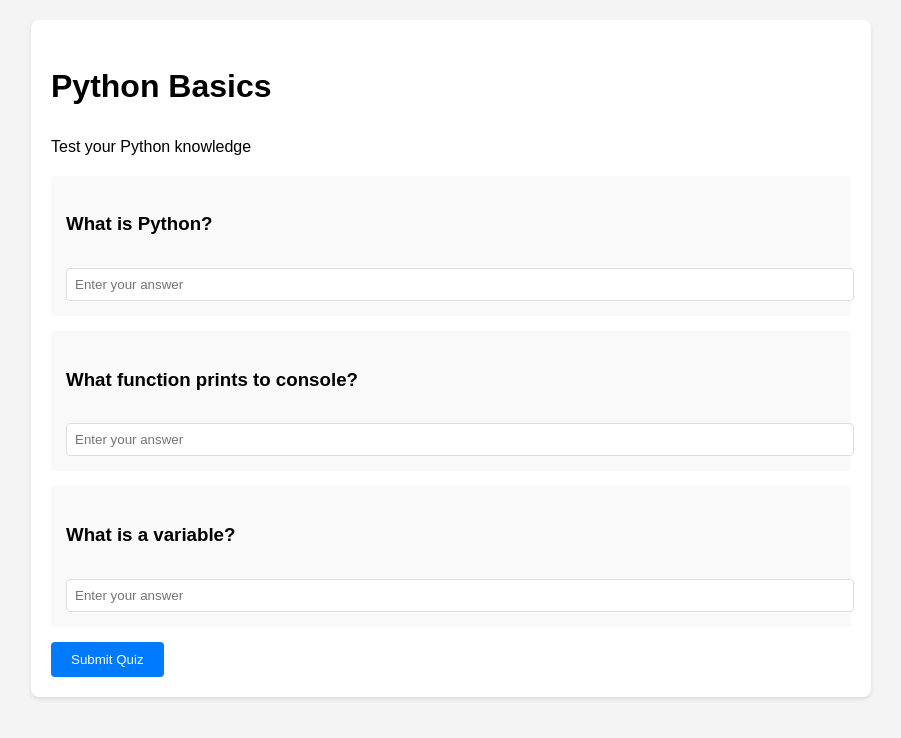
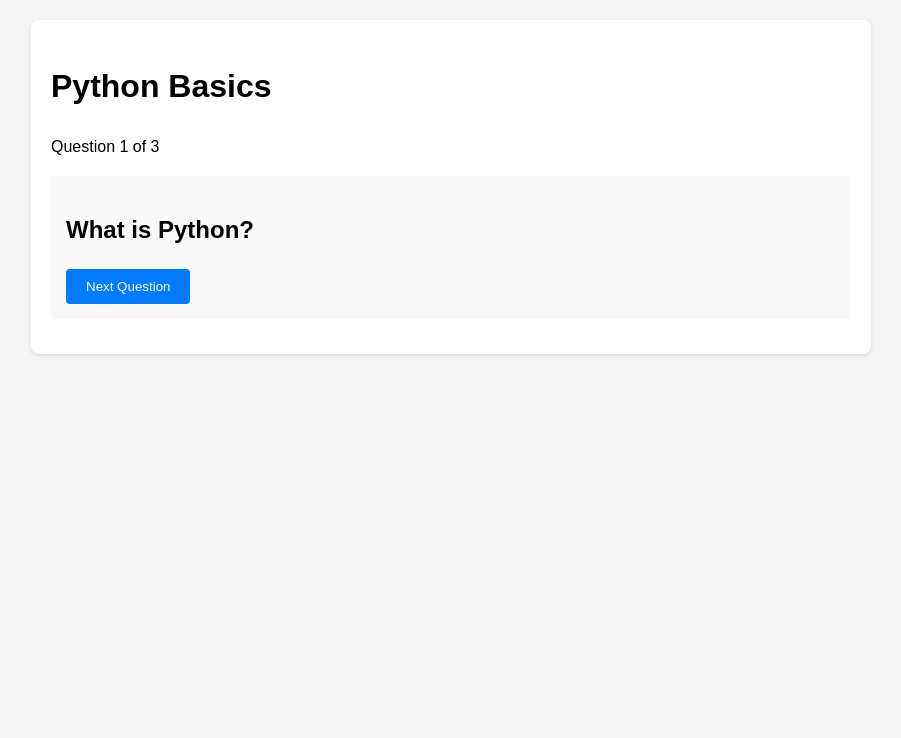
Before and after one commit to yassnemo/brain-quest, a Django app: page /quiz/1/ in a window 1280 px wide. Shown: the top 738 px of the page, without its empty margins (189-1090 px from the left). Run offline with Django 4.2, Linux system fonts and the light colour scheme; data comes from the database, SQL or seed files in the repository; data that the repository does not hold is empty.

Commit message:
Add quiz result view

```diff
--- a/src/manage.py
+++ b/src/manage.py
@@ -13,6 +13,6 @@ def main():
             "forget to activate a virtual environment?"
         ) from exc
     execute_from_command_line(sys.argv)
-DEBUG = True
+
 if __name__ == '__main__':
     main()
--- a/src/quiz/models.py
+++ b/src/quiz/models.py
@@ -1,27 +1,30 @@
 from django.db import models
+import random
 
 class Quiz(models.Model):
     title = models.CharField(max_length=200)
     description = models.TextField()
     created_at = models.DateTimeField(auto_now_add=True)
+    questions_per_quiz = models.IntegerField(default=10)
 
-    def __str__(self):
-        return self.title
+    def get_random_questions(self):
+        questions = list(self.question_set.all())
+        if len(questions) > self.questions_per_quiz:
+            return random.sample(questions, self.questions_per_quiz)
+        return questions
 
 class Question(models.Model):
     quiz = models.ForeignKey(Quiz, on_delete=models.CASCADE)
     question_text = models.CharField(max_length=200)
-    answer = models.CharField(max_length=200)
     created_at = models.DateTimeField(auto_now_add=True)
 
     def __str__(self):
         return self.question_text
 
-class UserScore(models.Model):
-    quiz = models.ForeignKey(Quiz, on_delete=models.CASCADE)
-    user_name = models.CharField(max_length=100)
-    score = models.IntegerField()
-    completed_at = models.DateTimeField(auto_now_add=True)
+class Answer(models.Model):
+    question = models.ForeignKey(Question, on_delete=models.CASCADE)
+    answer_text = models.CharField(max_length=200)
+    is_correct = models.BooleanField(default=False)
 
     def __str__(self):
-        return f"{self.user_name} - {self.score}"
+        return self.answer_text
--- a/src/quiz/templates/quiz/quiz.html
+++ b/src/quiz/templates/quiz/quiz.html
@@ -1,27 +1,27 @@
 {% extends 'quiz/base.html' %}
 {% load static %}
-
-{% block title %}{{ quiz.title }}{% endblock %}
 
 {% block content %}
 <div class="quiz-container">
     <h1>{{ quiz.title }}</h1>
-    <p class="quiz-description">{{ quiz.description }}</p>
+    <p class="progress">{{ progress }}</p>
 
-    <form method="post" action="{% url 'quiz:submit_quiz' quiz.id %}">
-        {% csrf_token %}
-        {% for question in quiz.question_set.all %}
-            <div class="question-card">
-                <h3>{{ question.question_text }}</h3>
-                <div class="answer-input">
-                    <input type="text"
-                           name="answer_{{ question.id }}"
-                           placeholder="Enter your answer"
+    <div class="question-card">
+        <h2>{{ question.question_text }}</h2>
+        <form method="post" action="{% url 'quiz:submit_answer' quiz.id %}">
+            {% csrf_token %}
+            {% for answer in answers %}
+                <div class="answer-option">
+                    <input type="radio"
+                           name="answer"
+                           id="answer_{{ answer.id }}"
+                           value="{{ answer.id }}"
                            required>
+                    <label for="answer_{{ answer.id }}">{{ answer.answer_text }}</label>
                 </div>
-            </div>
-        {% endfor %}
-        <button type="submit" class="submit-button">Submit Quiz</button>
-    </form>
+            {% endfor %}
+            <button type="submit" class="submit-button">Next Question</button>
+        </form>
+    </div>
 </div>
 {% endblock %}
--- a/src/quiz/urls.py
+++ b/src/quiz/urls.py
@@ -6,5 +6,6 @@ app_name = 'quiz'
 urlpatterns = [
     path('', views.index, name='index'),
     path('quiz/<int:quiz_id>/', views.quiz_detail, name='quiz_detail'),
-    path('quiz/<int:quiz_id>/submit/', views.submit_quiz, name='submit_quiz'),
+    path('quiz/<int:quiz_id>/submit/', views.submit_answer, name='submit_answer'),
+    path('quiz/<int:quiz_id>/complete/', views.quiz_complete, name='quiz_complete'),
 ]
--- a/src/quiz/views.py
+++ b/src/quiz/views.py
@@ -1,5 +1,5 @@
 from django.shortcuts import render, get_object_or_404, redirect
-from .models import Quiz, Question
+from .models import Quiz, Question, Answer
 
 def index(request):
     quizzes = Quiz.objects.all()
@@ -7,20 +7,51 @@ def index(request):
 
 def quiz_detail(request, quiz_id):
     quiz = get_object_or_404(Quiz, pk=quiz_id)
-    return render(request, 'quiz/quiz.html', {'quiz': quiz})
+    if 'questions' not in request.session:
+        questions = [q.id for q in quiz.get_random_questions()]
+        request.session['questions'] = questions
+        request.session['current_question'] = 0
+        request.session['score'] = 0
 
-def submit_quiz(request, quiz_id):
+    current_q_index = request.session['current_question']
+    if current_q_index >= len(request.session['questions']):
+        return redirect('quiz:quiz_complete', quiz_id=quiz_id)
+
+    question = Question.objects.get(pk=request.session['questions'][current_q_index])
+    answers = Answer.objects.filter(question=question)
+
+    return render(request, 'quiz/quiz.html', {
+        'quiz': quiz,
+        'question': question,
+        'answers': answers,
+        'progress': f"Question {current_q_index + 1} of {len(request.session['questions'])}"
+    })
+
+def submit_answer(request, quiz_id):
     quiz = get_object_or_404(Quiz, pk=quiz_id)
     if request.method == 'POST':
-        score = 0
-        questions = Question.objects.filter(quiz=quiz)
-        for question in questions:
-            user_answer = request.POST.get(str(question.id))
-            if user_answer == question.answer:
-                score += 1
-        return render(request, 'quiz/results.html', {
-            'quiz': quiz,
-            'score': score,
-            'total': questions.count()
-        })
-    return redirect('quiz:quiz_detail', quiz_id=quiz_id)
+        answer_id = request.POST.get('answer')
+        if answer_id:
+            answer = Answer.objects.get(pk=answer_id)
+            if answer.is_correct:
+                request.session['score'] = request.session.get('score', 0) + 1
+
+        request.session['current_question'] = request.session.get('current_question', 0) + 1
+        return redirect('quiz:quiz_detail', quiz_id=quiz_id)
+
+def quiz_complete(request, quiz_id):
+    quiz = get_object_or_404(Quiz, pk=quiz_id)
+    score = request.session.get('score', 0)
+    total = len(request.session.get('questions', []))
+
+    # Clear session data
+    if 'questions' in request.session:
+        del request.session['questions']
+        del request.session['current_question']
+        del request.session['score']
+
+    return render(request, 'quiz/results.html', {
+        'quiz': quiz,
+        'score': score,
+        'total': total
+    })
```
Also changed, not shown: src/quiz/admin.py (+11 -7 lines), src/db.sqlite3, src/quiz/migrations/0002_remove_question_answer_quiz_questions_per_quiz_and_more.py (added).
